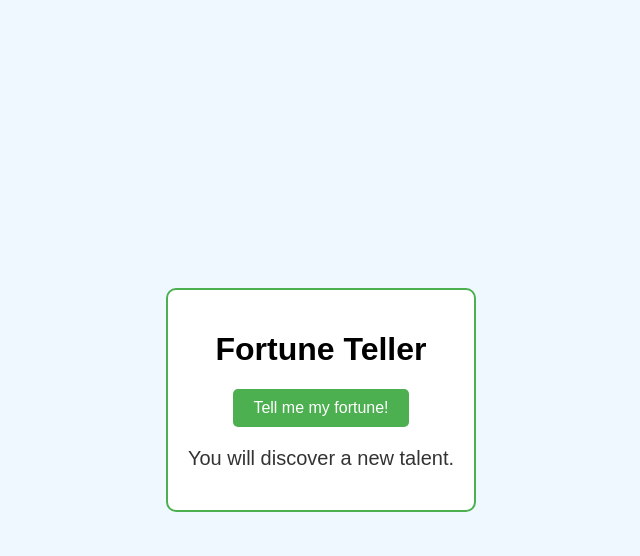
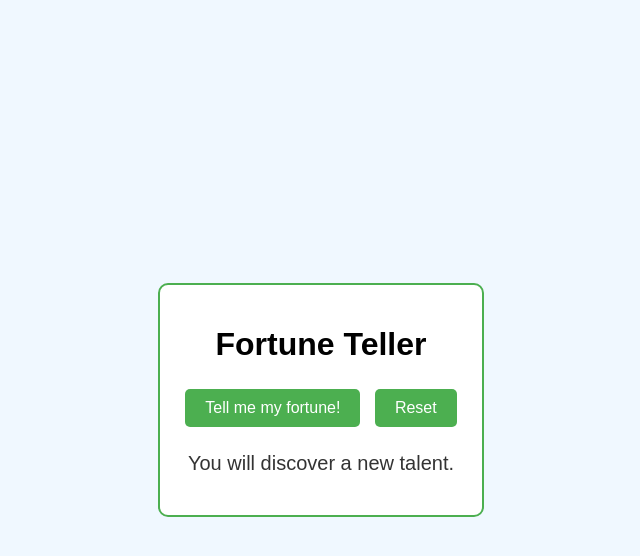
Before and after one commit to btwitsrich/Future-Pr, a plain HTML site: page index.html in a window 1280 px wide. Both pictures are taken after a click on the button "Tell me my fortune!". Shown: the whole page, without its empty margins (319-959 px from the left). Drawn offline with Linux system fonts and the light colour scheme.

Commit message:
Update index.html

```diff
--- a/index.html
+++ b/index.html
@@ -31,6 +31,7 @@
             background-color: #4CAF50;
             color: white;
             cursor: pointer;
+            margin: 5px;
         }
 
         button:hover {
@@ -41,6 +42,8 @@
             margin-top: 20px;
             font-size: 20px;
             color: #333;
+            opacity: 0;
+            transition: opacity 0.5s;
         }
     </style>
 </head>
@@ -48,8 +51,10 @@
     <div class="container">
         <h1>Fortune Teller</h1>
         <button id="fortuneButton">Tell me my fortune!</button>
+        <button id="resetButton" style="display: none;">Reset</button>
         <p id="fortuneMessage"></p>
     </div>
+    <audio id="fortuneSound" src="https://www.soundjay.com/button/sounds/button-3.mp3"></audio>
     <script>
         const fortunes = [
             "You will have a great day!",
@@ -64,10 +69,27 @@
             "You will discover a new talent."
         ];
 
-        document.getElementById('fortuneButton').addEventListener('click', function() {
+        const fortuneButton = document.getElementById('fortuneButton');
+        const resetButton = document.getElementById('resetButton');
+        const fortuneMessage = document.getElementById('fortuneMessage');
+        const fortuneSound = document.getElementById('fortuneSound');
+
+        fortuneButton.addEventListener('click', function() {
+            fortuneButton.disabled = true; // Disable button
             const randomIndex = Math.floor(Math.random() * fortunes.length);
-            const fortuneMessage = fortunes[randomIndex];
-            document.getElementById('fortuneMessage').innerText = fortuneMessage;
+            const message = fortunes[randomIndex];
+            fortuneMessage.innerText = message;
+            fortuneMessage.style.opacity = 1; // Fade in effect
+            fortuneSound.play(); // Play sound
+
+            resetButton.style.display = 'inline'; // Show reset button
+        });
+
+        resetButton.addEventListener('click', function() {
+            fortuneMessage.innerText = '';
+            fortuneMessage.style.opacity = 0; // Fade out effect
+            fortuneButton.disabled = false; // Enable button
+            resetButton.style.display = 'none'; // Hide reset button
         });
     </script>
 </body>
```
